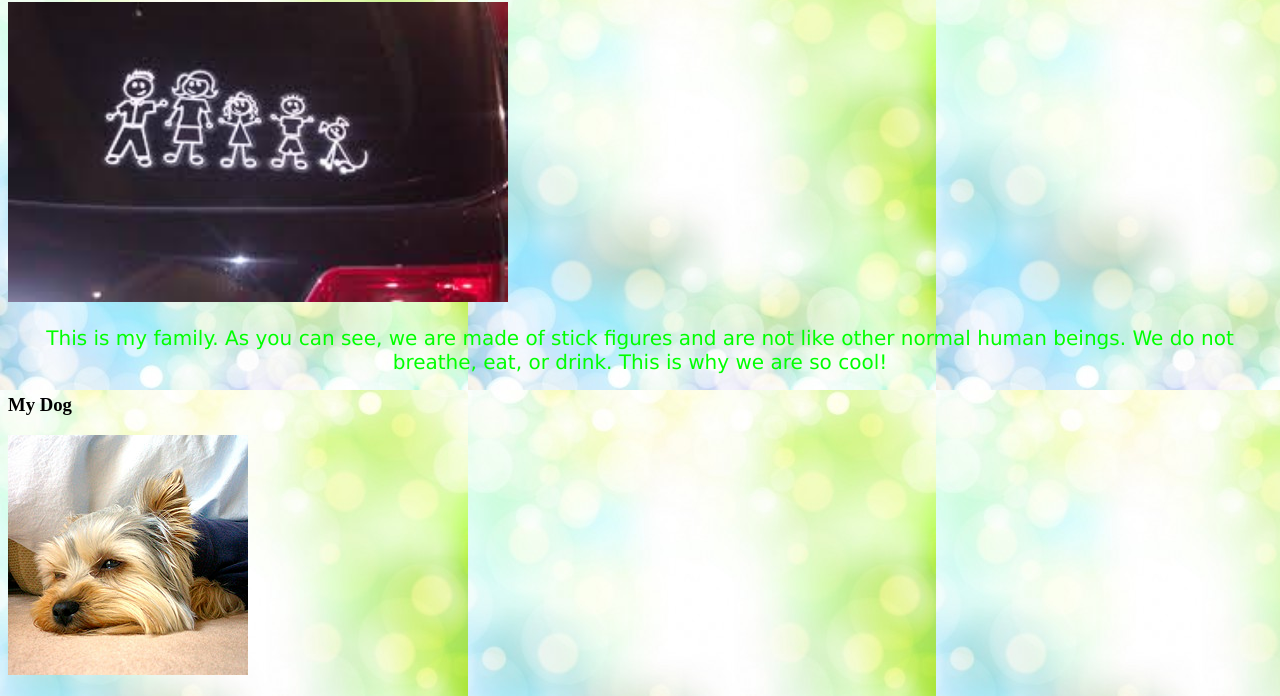
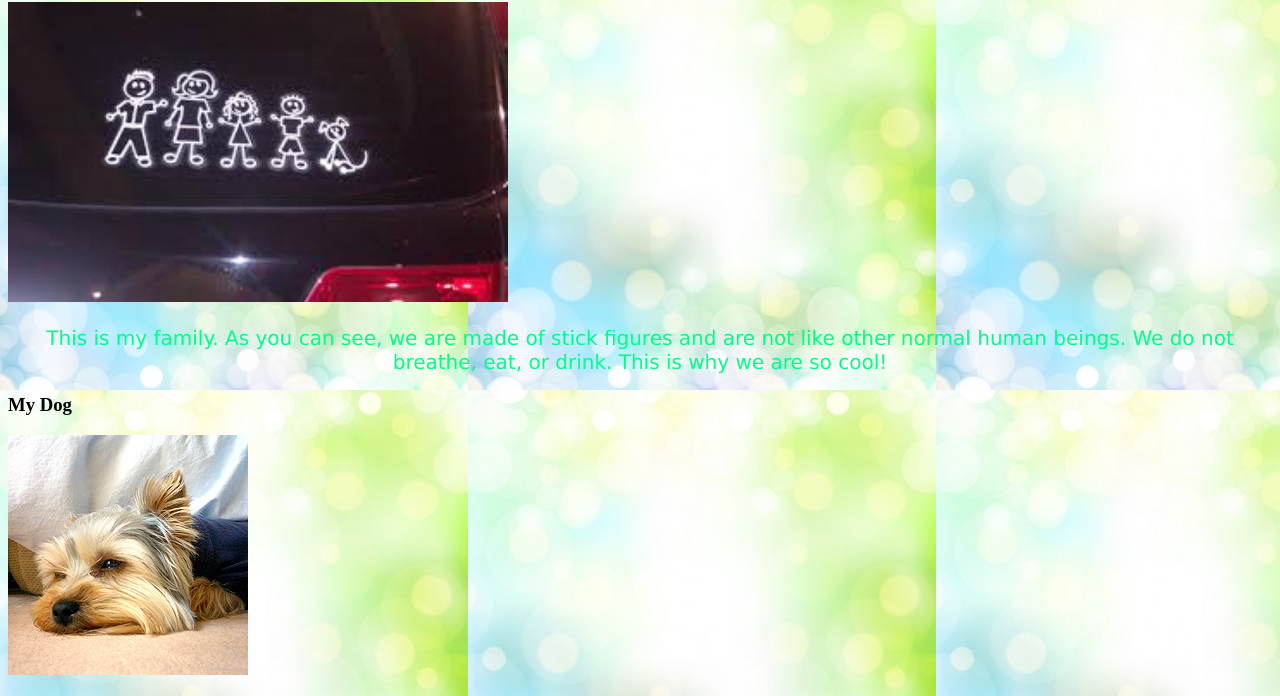
Before and after one commit to 21neelde/Evan_web, a plain HTML site: page myFamily.html in a window 1280 px wide. Shown: the part 78-774 px from the top of the page. Drawn offline with Linux system fonts and the light colour scheme.

Commit message:
Update myFamily.html

```diff
--- a/myFamily.html
+++ b/myFamily.html
@@ -15,7 +15,7 @@ font-family: Arial;
 
 p {
 text-align: center;
-  color: #00FF00;
+  color: #00FF88;
 }
 
 img src {
```
